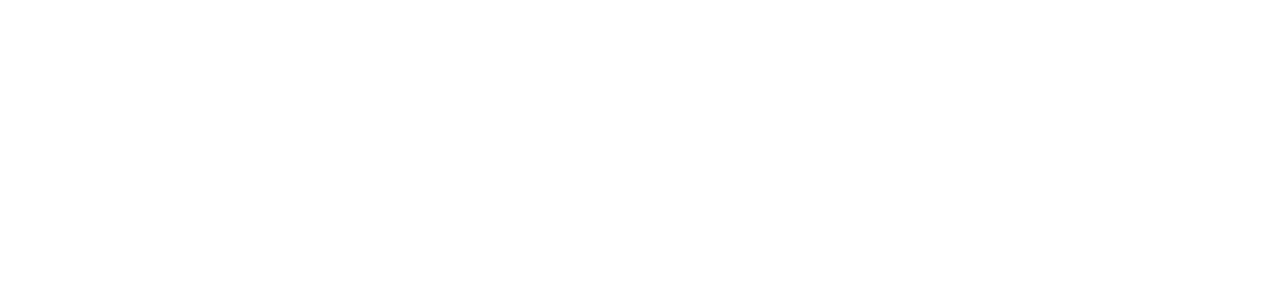
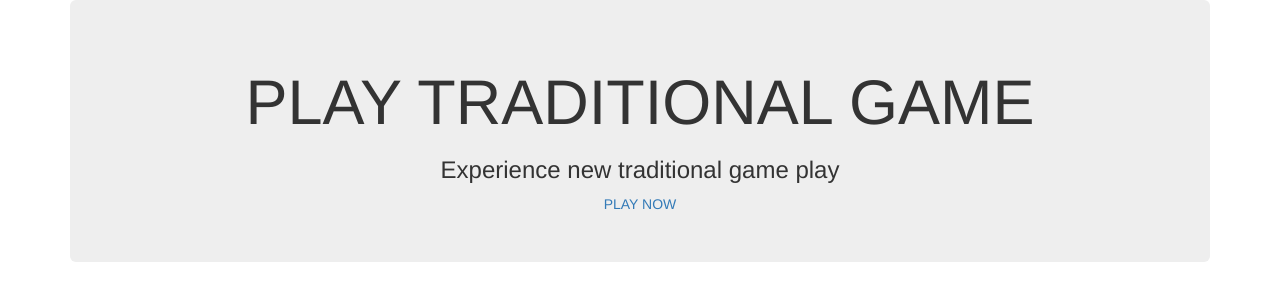
Before and after one commit to drestanto/binarchallenge-chapter3, a plain HTML site: page index.html in a window 1280 px wide. Drawn offline with nearby package versions, Linux system fonts and the light colour scheme.

Commit message:
add title first page

```diff
--- a/index.html
+++ b/index.html
@@ -1,21 +1,36 @@
 <!DOCTYPE html>
 <html>
     <head>
+        <link rel="shortcut icon" type="image/x-icon" href="favicon.ico" />
         <title>Traditional Game &middot; Binar</title>
+
+        <meta name="viewport" content="width=device-width, initial-scale=1">
+        <link rel="stylesheet" href="https://maxcdn.bootstrapcdn.com/bootstrap/3.4.1/css/bootstrap.min.css">
+        <script src="https://ajax.googleapis.com/ajax/libs/jquery/3.5.1/jquery.min.js"></script>
+        <script src="https://maxcdn.bootstrapcdn.com/bootstrap/3.4.1/js/bootstrap.min.js"></script>
     </head>
     <body>
         <!-- Page one -->
         <!-- Main Menu -->
+        <div id="main">
+            <!-- Judul -->
+            <div class="container">
+                <div class="jumbotron text-center">
+                    <h1>PLAY TRADITIONAL GAME</h1>
+                    <h3>Experience new traditional game play</h3>
+                    <a href="#">PLAY NOW</a>
+                </div>
+            </div>
+            <!-- scroll klik -->
 
-        <!-- Judul -->
-
-        <!-- scroll klik -->
-
+        </div>
         <!-- Page two -->
+        <div id="karosel">
         <!-- Judul2 -->
 
         <!-- karosel -->
 
+        </div>
         <!-- Page tree -->
         <!-- Judul3 -->
 
```
Also changed, not shown: favicon.ico (added).
